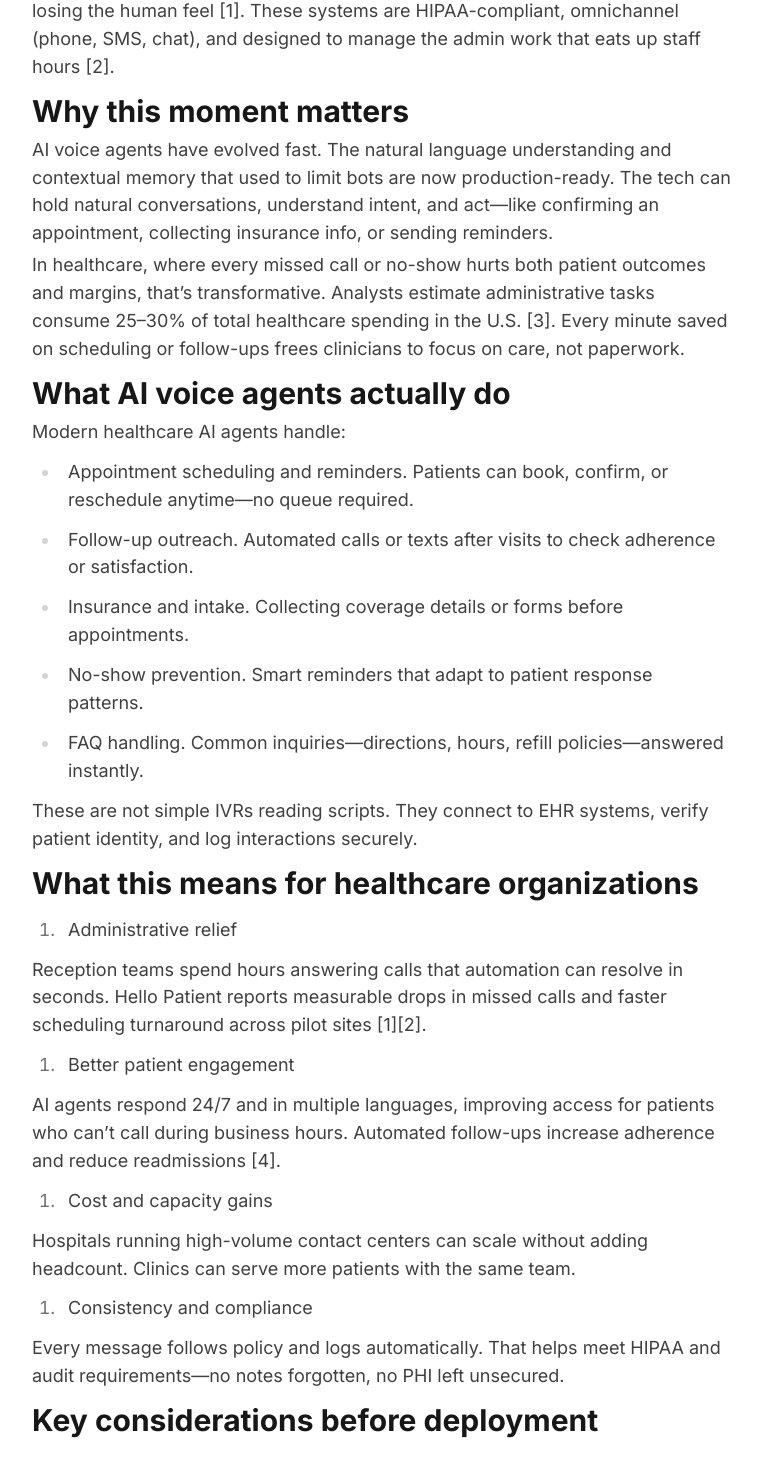
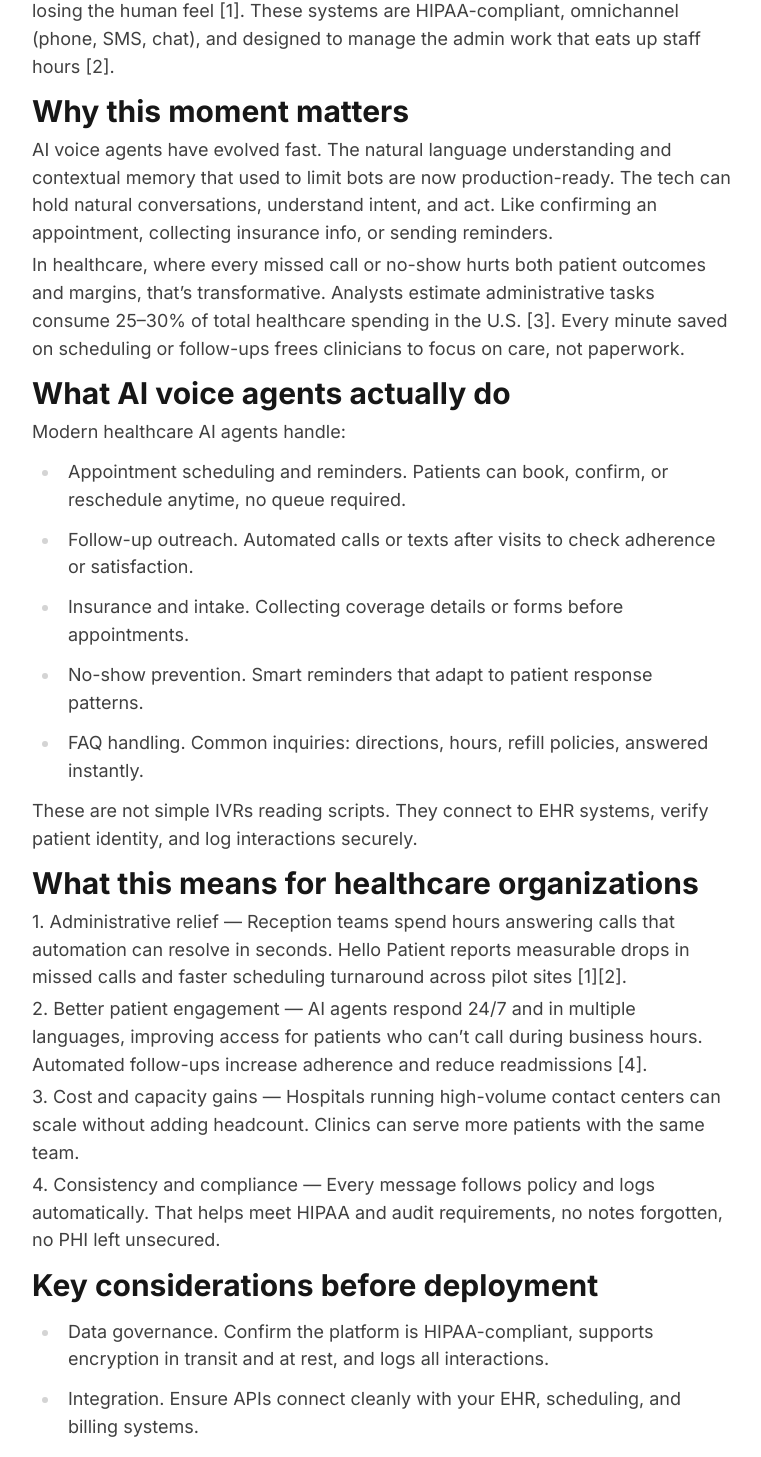
Before and after one commit to ShakibH/ordera-website, a Next.js app: page /blog/ai-voice-agents-reimagining-patient-communication in a window 1280 px wide. Shown: the part 1011-2468 px from the top of the page, without its empty margins (194-955 px from the left). Built offline with nearby package versions, Linux system fonts and the light colour scheme.

Commit message:
new blog post & fixes

```diff
--- a/src/app/(routes)/blog/[slug]/page.tsx
+++ b/src/app/(routes)/blog/[slug]/page.tsx
@@ -115,7 +115,7 @@ Startups like Hello Patient, which just raised $22.5 million to expand its AI vo
 
 ## Why this moment matters
 
-AI voice agents have evolved fast. The natural language understanding and contextual memory that used to limit bots are now production-ready. The tech can hold natural conversations, understand intent, and act—like confirming an appointment, collecting insurance info, or sending reminders.
+AI voice agents have evolved fast. The natural language understanding and contextual memory that used to limit bots are now production-ready. The tech can hold natural conversations, understand intent, and act. Like confirming an appointment, collecting insurance info, or sending reminders.
 
 In healthcare, where every missed call or no-show hurts both patient outcomes and margins, that’s transformative. Analysts estimate administrative tasks consume 25–30% of total healthcare spending in the U.S. [3]. Every minute saved on scheduling or follow-ups frees clinicians to focus on care, not paperwork.
 
@@ -123,31 +123,20 @@ In healthcare, where every missed call or no-show hurts both patient outcomes an
 
 Modern healthcare AI agents handle:
 
-- Appointment scheduling and reminders. Patients can book, confirm, or reschedule anytime—no queue required.
+- Appointment scheduling and reminders. Patients can book, confirm, or reschedule anytime, no queue required.
 - Follow-up outreach. Automated calls or texts after visits to check adherence or satisfaction.
 - Insurance and intake. Collecting coverage details or forms before appointments.
 - No-show prevention. Smart reminders that adapt to patient response patterns.
-- FAQ handling. Common inquiries—directions, hours, refill policies—answered instantly.
+- FAQ handling. Common inquiries: directions, hours, refill policies, answered instantly.
 
 These are not simple IVRs reading scripts. They connect to EHR systems, verify patient identity, and log interactions securely.
 
 ## What this means for healthcare organizations
 
-1. Administrative relief
-
-Reception teams spend hours answering calls that automation can resolve in seconds. Hello Patient reports measurable drops in missed calls and faster scheduling turnaround across pilot sites [1][2].
-
-2. Better patient engagement
-
-AI agents respond 24/7 and in multiple languages, improving access for patients who can’t call during business hours. Automated follow-ups increase adherence and reduce readmissions [4].
-
-3. Cost and capacity gains
-
-Hospitals running high-volume contact centers can scale without adding headcount. Clinics can serve more patients with the same team.
-
-4. Consistency and compliance
-
-Every message follows policy and logs automatically. That helps meet HIPAA and audit requirements—no notes forgotten, no PHI left unsecured.
+ 1. Administrative relief — Reception teams spend hours answering calls that automation can resolve in seconds. Hello Patient reports measurable drops in missed calls and faster scheduling turnaround across pilot sites [1][2].
+ 2. Better patient engagement — AI agents respond 24/7 and in multiple languages, improving access for patients who can’t call during business hours. Automated follow-ups increase adherence and reduce readmissions [4].
+ 3. Cost and capacity gains — Hospitals running high-volume contact centers can scale without adding headcount. Clinics can serve more patients with the same team.
+ 4. Consistency and compliance — Every message follows policy and logs automatically. That helps meet HIPAA and audit requirements, no notes forgotten, no PHI left unsecured.
 
 ## Key considerations before deployment
 
@@ -175,7 +164,7 @@ Every message follows policy and logs automatically. That helps meet HIPAA and a
 
 ## Final takeaway
 
-AI voice agents won’t replace empathy, but they free humans to use it where it counts. Tools like Hello Patient show that automation can reduce administrative noise while improving access and satisfaction. For clinics and hospitals, the next competitive advantage won’t be more staff—it will be smarter workflows powered by secure, conversational AI.
+  AI voice agents won’t replace empathy, but they free humans to use it where it counts. Tools like Hello Patient show that automation can reduce administrative noise while improving access and satisfaction. For clinics and hospitals, the next competitive advantage won’t be more staff, it will be smarter workflows powered by secure, conversational AI.
 
 If you want help assessing where patient communication automation fits in your organization, I can help you build a rollout plan that balances compliance and efficiency.
 
```
